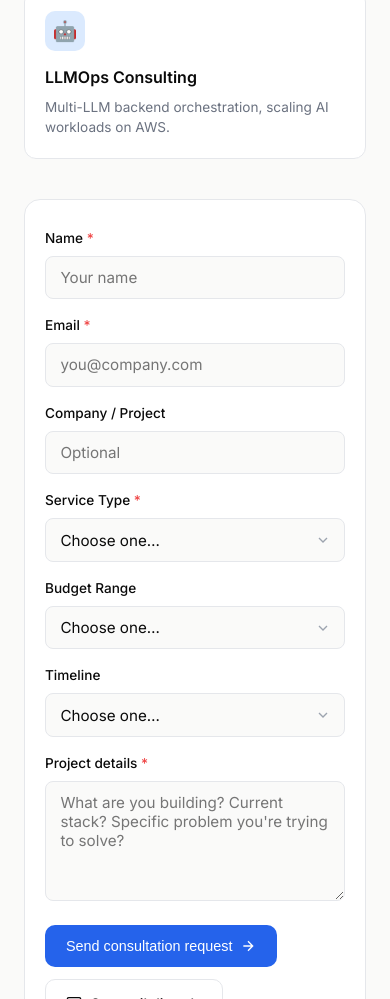
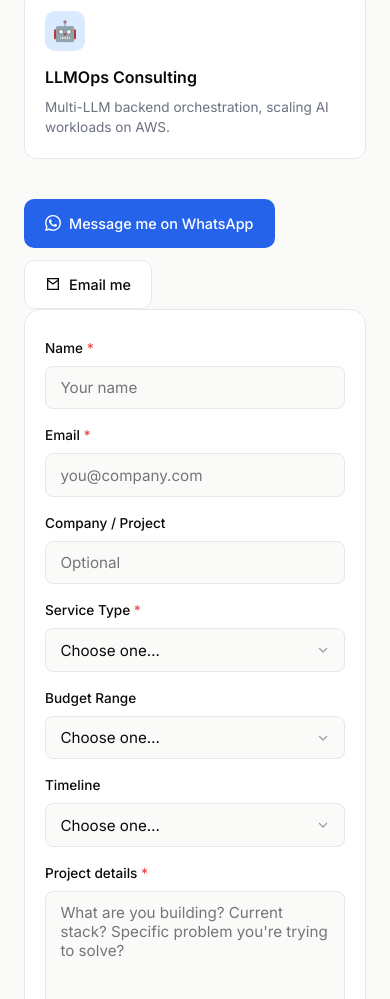
Before and after one commit to budisetiawan760/budisetiawan760.github.io, a plain HTML site: page index.html in a window 390 px wide. Shown: the part 10371-11370 px from the top of the page. Drawn offline with Linux system fonts and the light colour scheme.

Commit message:
Add WhatsApp and email CTAs to consultation section
Number is assembled from parts at runtime so no plain phone string appears in
the served HTML — cuts bulk scraping. Not a privacy measure: anything the
browser renders is public.

Existing FormSubmit form retained below as the higher-detail path.

```diff
--- a/index.html
+++ b/index.html
@@ -1116,6 +1116,17 @@
         </div>
       </div>
 
+      <div class="hero-cta" style="margin:2.5rem 0 0;">
+        <a id="waBtn" href="#" target="_blank" rel="noopener noreferrer" class="btn btn-primary">
+          <svg viewBox="0 0 24 24" fill="currentColor" aria-hidden="true"><path d="M17.472 14.382c-.297-.149-1.758-.867-2.03-.967-.273-.099-.471-.148-.67.15-.197.297-.767.966-.94 1.164-.173.199-.347.223-.644.075-.297-.15-1.255-.463-2.39-1.475-.883-.788-1.48-1.761-1.653-2.059-.173-.297-.018-.458.13-.606.13-.129.298-.347.446-.52.149-.174.198-.298.298-.497.099-.198.05-.371-.025-.52-.075-.149-.669-1.612-.916-2.207-.242-.579-.487-.5-.669-.51-.173-.008-.371-.01-.57-.01-.198 0-.52.074-.792.372-.272.297-1.04 1.016-1.04 2.479 0 1.462 1.065 2.875 1.213 3.074.149.198 2.096 3.2 5.077 4.487.709.306 1.263.489 1.694.625.712.227 1.36.195 1.872.118.571-.085 1.758-.719 2.006-1.413.248-.694.248-1.289.173-1.413-.074-.124-.272-.198-.57-.347m-5.421 7.403h-.004a9.87 9.87 0 01-5.031-1.378l-.361-.214-3.741.982.998-3.648-.235-.374a9.86 9.86 0 01-1.51-5.26c.001-5.45 4.436-9.884 9.888-9.884a9.82 9.82 0 016.988 2.898 9.825 9.825 0 012.893 6.994c-.003 5.45-4.437 9.884-9.885 9.884m8.413-18.297A11.815 11.815 0 0012.05 0C5.495 0 .16 5.335.157 11.892c0 2.096.547 4.142 1.588 5.945L.057 24l6.305-1.654a11.882 11.882 0 005.683 1.448h.005c6.554 0 11.89-5.335 11.893-11.893a11.821 11.821 0 00-3.48-8.413z"/></svg>
+          Message me on WhatsApp
+        </a>
+        <a href="mailto:budisetiawan760@gmail.com?subject=Consultation%20enquiry" class="btn btn-secondary">
+          <svg viewBox="0 0 24 24" fill="none" stroke="currentColor" stroke-width="2" aria-hidden="true"><path d="M4 4h16v16H4z"/><path d="M4 6l8 6 8-6"/></svg>
+          Email me
+        </a>
+      </div>
+
       <div class="consult-wrap">
         <form
           class="consult-form"
@@ -1218,6 +1229,18 @@
   </footer>
 
 <script>
+  // Contact number assembled at runtime — keeps a plain phone string out of the
+  // served HTML so bulk scrapers miss it. Not a security measure; anything the
+  // browser renders is public by definition.
+  (function () {
+    var parts = ['62', '813', '3336', '5496'];
+    var msg = 'Hi Budi, I found your site and would like to discuss a project.';
+    var btn = document.getElementById('waBtn');
+    if (btn) {
+      btn.href = 'https://wa.me/' + parts.join('') + '?text=' + encodeURIComponent(msg);
+    }
+  })();
+
   // Theme toggle
   const themeToggle = document.getElementById('themeToggle');
   const iconSun = document.getElementById('iconSun');
```
